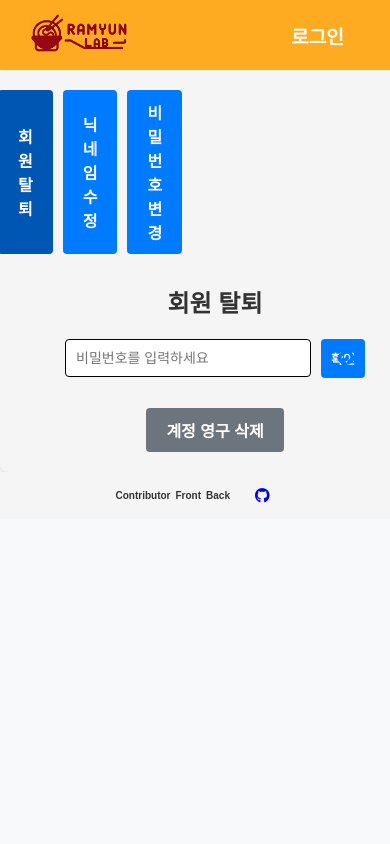
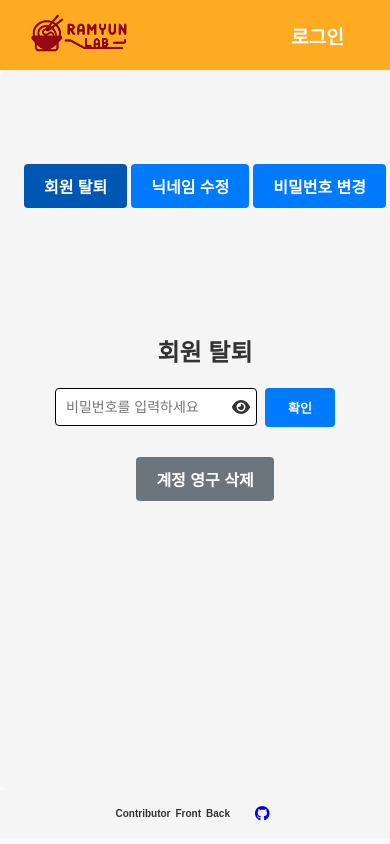
Before and after one commit to RamyunLab/ramyunlab-fe, a React (Create React App) app: page /account in a window 390 px wide. Shown: the top 844 px of the page. Built offline with nearby package versions, Linux system fonts and the light colour scheme; no server answers; a web font is replaced by a local one.

Commit message:
fix : 마이페이지 css

```diff
--- a/src/components/AccountModal/AccountPage.module.scss
+++ b/src/components/AccountModal/AccountPage.module.scss
@@ -7,21 +7,42 @@
     max-width: 700px;
     margin: 0 auto;
     width: 100%;
+    height: 700px;
     background-color: #f5f5f5;
     border-radius: 8px;
-    box-shadow: 0 4px 8px rgba(0, 0, 0, 0.1);
+    // box-shadow: 0 4px 8px rgba(0, 0, 0, 0.1);
+
+    @media (max-width: 768px) {
+        padding: 15px;
+        max-width: 100%;
+    }
+
+    @media (max-width: 480px) {
+        padding: 10px;
+    }
 }
 
 .tabContainer {
     display: flex;
     margin-right: 250px;
     justify-content: flex-start;
-    margin-bottom: 10px;
+    margin-bottom: 100px;
+    margin-top: -200px;
+    @media (max-width: 768px) {
+        justify-content: center;
+        margin-right: 0;
+    }
+
+    @media (max-width: 480px) {
+        justify-content: center;
+        flex-wrap: wrap;
+    }
 }
 
 .tabButton {
     padding: 10px 20px;
     margin: 0 5px;
+
     border: none;
     background-color: #007bff;
     color: white;
@@ -35,6 +56,14 @@
 
     &:hover:not(.active) {
         background-color: #0069d9;
+    }
+    @media (max-width: 480px) {
+        flex: 1 1 auto; /* Flex grow and shrink to fill available space */
+        text-align: center;
+
+        margin: 5px 2px; /* Adjust margin for better spacing */
+        max-width: 150px; /* Optional: Limit the maximum width */
+        white-space: nowrap; /* Prevent text from wrapping to the next line */
     }
 }
 
@@ -86,12 +115,13 @@
 }
 
 .passwordIcon {
-    position: absolute;
-    right: 10px;
+    position: relative;
+    right: 25px;
     top: 50%;
+    margin-top: -23px;
     transform: translateY(-50%);
     cursor: pointer;
-    color: #007bff;
+    // color: #007bff;
 }
 
 .checkPasswordBtn,
@@ -101,9 +131,13 @@
     background-color: #007bff;
     color: white;
     cursor: pointer;
+    margin-top: -2px;
+    position: relative;
     border-radius: 4px;
     transition: background-color 0.3s ease;
+    width: 70px;
     margin-left: 10px;
+    margin-right: 20px !important;
     font-size: 13px;
     &:hover {
         background-color: #0056b3;
@@ -150,15 +184,14 @@
     flex-grow: 1;
 }
 
-.inputContainer,
-.nicknameContainer,
-.passwordContainer {
-    justify-content: center;
-}
+// .inputContainer,
+// .nicknameContainer,
+// .passwordContainer {
+//     justify-content: center;
+// }
 
-.checkPasswordBtn,
-.checkNicknameBtn {
-    margin-left: 10px;
+.checkPasswordBtn {
+    margin-left: -10px;
     margin-top: 0;
     align-self: flex-start;
 }
--- a/src/components/MBTI/Result.module.scss
+++ b/src/components/MBTI/Result.module.scss
@@ -122,7 +122,7 @@
     font-size: 16px;
     color: #666; /* Set a color for the description text */
     margin-bottom: 20px; /* Add margin at the bottom */
-
+    text-align: left;
     @media (max-width: 820px) {
         font-size: 14px; /* Reduce font size on smaller screens */
         margin-bottom: 15px; /* Reduce margin on smaller screens */
--- a/src/components/RamyunList/RamyunList.tsx
+++ b/src/components/RamyunList/RamyunList.tsx
@@ -253,16 +253,16 @@ const RamyunList: React.FC = () => {
             <div className={styles.pagination}>
                 <button
                     className={styles.prevButton}
-                    onClick={() => handlePageChange(Math.max((currentBlock - 1) * 5, 1))}
-                    disabled={currentBlock === 1}
+                    onClick={() => handlePageChange(Math.max(startPage - 5, 1))}
+                    disabled={startPage === 1}
                 >
                     Previous
                 </button>
                 {pages}
                 <button
                     className={styles.nextButton}
-                    onClick={() => handlePageChange(Math.min(currentBlock * 5 + 1, totalPages))}
-                    disabled={currentBlock === totalBlocks}
+                    onClick={() => handlePageChange(Math.min(startPage + 5, totalPages))}
+                    disabled={endPage === totalPages}
                 >
                     Next
                 </button>
```
